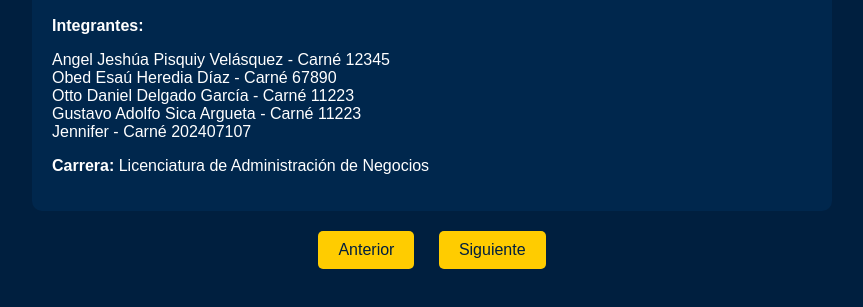
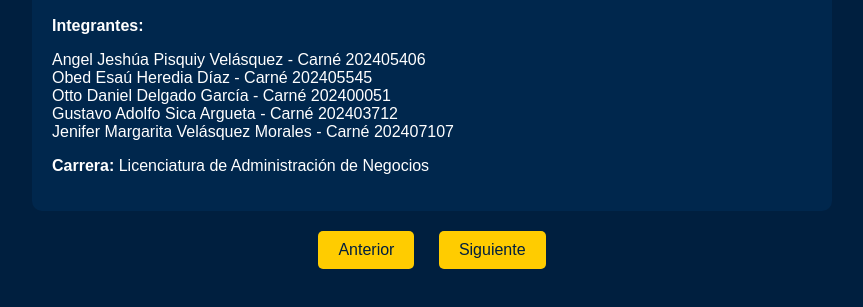
Before and after one commit to Gusta-365/motivacio, a plain HTML site: page index.html in a window 1280 px wide. Shown: the part 181-488 px from the top of the page, without its empty margins (208-1071 px from the left). Drawn offline with Linux system fonts and the light colour scheme.

Commit message:
correccion

```diff
--- a/index.html
+++ b/index.html
@@ -111,11 +111,11 @@
             <img src="logo.png" alt="Logo Universidad">
             <p><strong>Integrantes:</strong></p>
             <ul>
-                <li>Angel Jeshúa Pisquiy Velásquez - Carné 12345</li>
-                <li>Obed Esaú Heredia Díaz - Carné 67890</li>
-                <li>Otto Daniel Delgado García - Carné 11223</li>
-                <li>Gustavo Adolfo Sica Argueta - Carné 11223</li>
-                <li>Jennifer - Carné 202407107</li>
+                <li>Angel Jeshúa Pisquiy Velásquez - Carné 202405406</li>
+                <li>Obed Esaú Heredia Díaz - Carné 202405545</li>
+                <li>Otto Daniel Delgado García - Carné 202400051</li>
+                <li>Gustavo Adolfo Sica Argueta - Carné 202403712</li>
+                <li>Jenifer Margarita Velásquez Morales - Carné 202407107</li>
             </ul>
             <p><strong>Carrera:</strong> Licenciatura de Administración de Negocios</p>
         </div>
@@ -267,4 +267,5 @@
     </script>
 </body>
 <h1></h1>
+
 </html>
```
